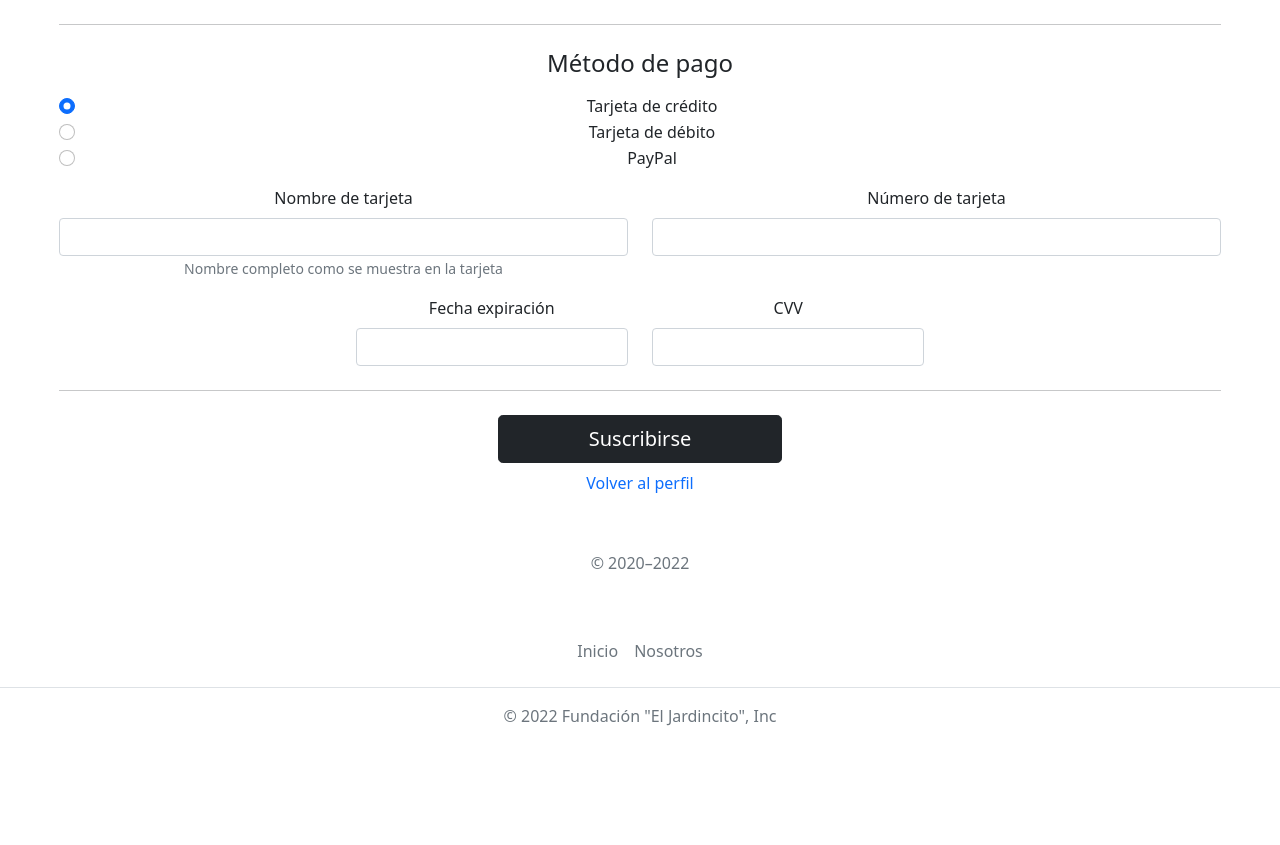
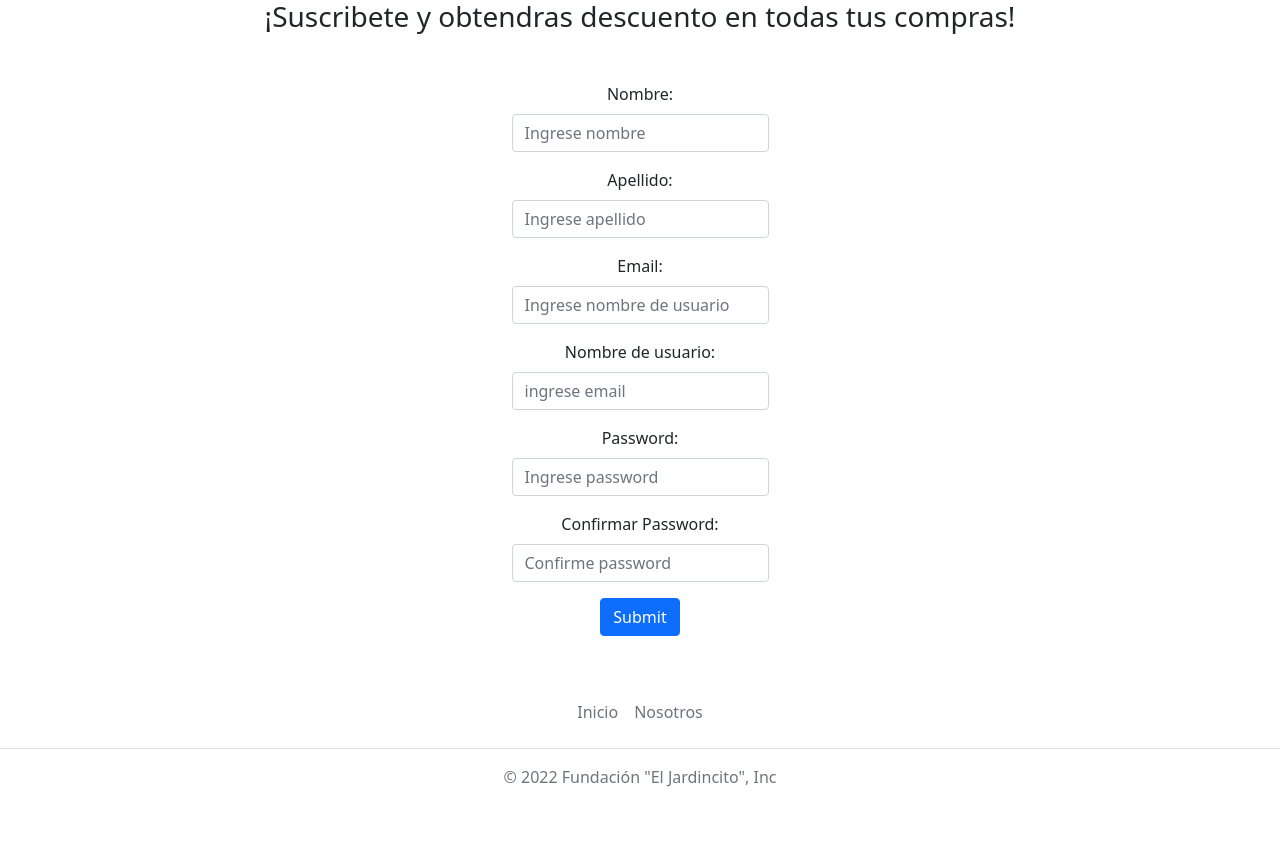
Before and after one commit to LegolasDarkforest/Djangoexamen, a Django app: page /suscripcion/ in a window 1280 px wide. Before the commit the page ends 726 px from the top, so only its background shows below. Run offline with Django 4.2, Linux system fonts and the light colour scheme; parts of the project's set-up code (start-up, migrations or seed data) failed here and were passed over.

Commit message:
Casi terminado

```diff
--- a/apiapp/urls.py
+++ b/apiapp/urls.py
@@ -22,6 +22,8 @@ from rest_framework import routers
 router = routers.DefaultRouter()
 router.register('productos', ProductoViewSet)
 router.register('tipoproductos', TipoProductoViewSet)
+router.register('Usuario', UserViewSet)
+router.register('Suscripcion', SuscripcionViewSet)
 urlpatterns = [
 
     path('api/', include(router.urls))
--- a/app/forms.py
+++ b/app/forms.py
@@ -27,3 +27,8 @@ class UsuarioForm(ModelForm):
     class Meta:
         model = Usuario
         fields = ['run','dv','nombre','apellido','edad','comuna','region','direccion','correo','telefono','contrasena', 'imagen']
+
+class UserForm(ModelForm):
+    class Meta:
+        model = User
+        fields = ['username','first_name','last_name','email','password']
--- a/app/templates/app/carrito.html
+++ b/app/templates/app/carrito.html
@@ -80,7 +80,7 @@
         {%endfor%}
       </div>
       <!--SISTEMA DE PAGO-->
-      <div class="col-sm-5">
+      <div class="container d-flex justify-content-center">
         <div class="card bg-light text-dark rounded-3">
           <div class="card-body">
             <div class="d-flex justify-content-between align-items-center mb-4">
@@ -136,7 +136,7 @@
             <p class="mb-2 text-danger" style="text-decoration: line-through;">Total antes: ${{total}}</p>
             <p class="mb-2 text-success">Descuento: ${{desc}}</p>
             <p class="mb-2">Total: ${{totalDesc}}</p>
-            <a class="btn btn-success btn-block" href="{% url 'pago' %}">Pagar</a>
+            <a class="btn btn-success btn-block" href="{% url 'pagar' %}">Pagar</a>
           </div>
         </div>
 
--- a/app/templates/app/pago/pagar.html
+++ b/app/templates/app/pago/pagar.html
@@ -28,11 +28,10 @@
           height="100">
         <h2>Forma de pago</h2>
       </div>
-      <div class="col-sm-4">
+      <div class="container d-flex justify-content-center">
         <div class="card mt-4 justify-content-center" style="width:400px">
           <div class="card-body">
-            <h5 class="card-title "> <button type="button" class="btn btn-warning btn-block font-weight-bold">Proceso de
-                Pago</button> </h5>
+
             <p class="card-text">Usuario: <input type="text" class="form-control" id="usr"></p>
             <p class="card-text">Contraseña: <input type="password" class="form-control" id="pwd"></p>
             <a href="{% url 'pago' %}" class="btn btn-success btn-sm btn-block">Confirmar</a>
--- a/app/templates/app/suscripcion/suscripcion.html
+++ b/app/templates/app/suscripcion/suscripcion.html
@@ -6,7 +6,7 @@
     <meta charset="UTF-8">
     <meta http-equiv="X-UA-Compatible" content="IE=edge">
     <meta name="viewport" content="width=device-width, initial-scale=1.0">
-    <title>Suscripcion con Donación</title>
+    <title>Suscripcion</title>
     <!--foto pequeña de flores ,de la parte superior -->
     <link rel="shortcut icon" href="{% static 'app/img/Veranera.jpeg' %}" type="image/x-icon">
     <!--foto pequeña de flores ,de la parte superior -->
@@ -18,87 +18,66 @@
 
 <body class="text-center">
 
-    <main class="form-signin d-flex justify-content-center">
-        <!--PARA QUE SE CENTRE EL TEXTO-->
+    <main class="main">
+        <div class="container d-flex justify-content-center">
+            <div class="row">
+                <h3 class="text-blanco2 pb-2">¡Suscribete y obtendras descuento en todas tus compras!</h3>
+                <div class="card-body container d-flex justify-content-center">
+                    <form action="/action_page.php">
+                        <div class="mb-3 mt-3 ">
+                            <label for="email" class="form-label">Nombre:</label>
+                            <input type="email" class="form-control" id="email" placeholder="Ingrese nombre"
+                                name="email">
+                        </div>
+                        <div class="mb-3 mt-3">
+                            <label for="email" class="form-label">Apellido:</label>
+                            <input type="email" class="form-control" id="email" placeholder="Ingrese apellido"
+                                name="email">
+                        </div>
+                        <div class="mb-3 mt-3">
+                            <label for="email" class="form-label">Email:</label>
+                            <input type="email" class="form-control" id="email" placeholder="Ingrese nombre de usuario"
+                                name="email">
+                        </div>
+                        <div class="mb-3 mt-3">
+                            <label for="email" class="form-label">Nombre de usuario:</label>
+                            <input type="email" class="form-control" id="email" placeholder="ingrese email"
+                                name="email">
+                        </div>
+                        <div class="mb-3">
+                            <label for="pwd" class="form-label">Password:</label>
+                            <input type="password" class="form-control" id="pwd" placeholder="Ingrese password"
+                                name="pswd">
+                        </div>
+                        <div class="mb-3">
+                            <label for="pwd" class="form-label">Confirmar Password:</label>
+                            <input type="password" class="form-control" id="pwd" placeholder="Confirme password"
+                                name="pswd">
+                            </input>
+                        </div>
+                        <div class="container d-flex justify-content-center">
+
+                            <button type="submit" class="btn btn-primary">Submit</button>
+                        </div>
 
 
 
-        <form>
 
-            <hr class="my-4">
+                    </form>
 
-            <h4 class="mb-3">Método de pago</h4>
 
-            <div class="my-3">
-                <div class="form-check">
-                    <input id="credit" name="paymentMethod" type="radio" class="form-check-input" checked required>
-                    <label class="form-check-label" for="credit">Tarjeta de crédito</label>
-                </div>
-                <div class="form-check">
-                    <input id="debit" name="paymentMethod" type="radio" class="form-check-input" required>
-                    <label class="form-check-label" for="debit">Tarjeta de débito</label>
-                </div>
-                <div class="form-check">
-                    <input id="paypal" name="paymentMethod" type="radio" class="form-check-input" required>
-                    <label class="form-check-label" for="paypal">PayPal</label>
-                </div>
-            </div>
 
-            <div class="row gy-3 d-flex justify-content-center">
-                <div class="col-md-6">
-                    <label for="cc-name" class="form-label">Nombre de tarjeta</label>
-                    <input type="text" class="form-control" id="cc-name" placeholder="" required>
-                    <small class="text-muted">Nombre completo como se muestra en la tarjeta</small>
-                    <div class="invalid-feedback">
-                        Se requiere el nombre de la tarjeta.
-                    </div>
-                </div>
 
-                <div class="col-md-6">
-                    <label for="cc-number" class="form-label">Número de tarjeta</label>
-                    <input type="text" class="form-control" id="cc-number" placeholder="" required>
-                    <div class="invalid-feedback">
-                        Se requiere un número de tarjeta.
-                    </div>
                 </div>
 
 
-                <div class="col-md-3 ">
-                    <label for="cc-expiration" class="form-label">Fecha expiración</label>
-                    <input type="text" class="form-control" id="cc-expiration" placeholder="" required>
-                    <div class="invalid-feedback">
-                        Se requiere una fecha de expiración.
-                    </div>
-                </div>
 
-                <div class="col-md-3">
-                    <label for="cc-cvv" class="form-label">CVV</label>
-                    <input type="text" class="form-control" id="cc-cvv" placeholder="" required>
-                    <div class="invalid-feedback">
-                        Se requiere CVV.
-                    </div>
-                </div>
             </div>
 
-            <hr class="my-4">
+        </div>
 
-            <div class="container-fluid">
-                <div class="row">
-                    <div class="sm-col-12">
-                        <a class="w-25 btn btn-lg btn-dark" href="../perfil" type="submit"> Suscribirse </a>
-                    </div>
-                </div>
-            </div>
-                        <!--CANCELAR-->
-            <ul class="nav d-flex justify-content-center">
-                <li class="nav-item">
-                    <a class="nav-link " href="../perfil">Volver al perfil</a>
-                </li>
-            </ul>
+        </div>
 
-
-            <p class="mt-5 mb-3 text-muted">&copy; 2020–2022</p>
-        </form>
     </main>
 
     <!--Parte final de la pagina el footer-->
--- a/app/urls.py
+++ b/app/urls.py
@@ -11,13 +11,13 @@ urlpatterns = [
     path('pagar/', pagar, name='pagar'),
     path('Pago/', pago, name='pago'),
     path('registro/', registro, name='registro'),
+    path('historial/', historial, name='historial'),
     path('seguimiento/', seguimiento, name='seguimiento'),
     path('carrito/', carrito, name='carrito'),
     path('quitar/<id>', quitar, name='quitar'),
     path('donacion/', donacion, name='donacion'),
     path('perfil/', perfil, name='perfil'),
-    path('suscripcion/', suscribirse, name='suscripcion'),
-    path('historial/', historial, name='historial'),
+    path('suscripcion/', suscripcion, name='suscripcion'),
     path('ventas/', ventas, name='ventas'),
     path('agregarpr/', agregarpr,name= "agregarpr"),
     path('modificarpr/<codigo>', modificarpr ,name= "modificarpr"),
--- a/app/views.py
+++ b/app/views.py
@@ -104,12 +104,11 @@ def carrito(request):
 
 def pago(request):
   carrito = ItemsCarro.objects.all()
-  historial2 = Historial.objects.all()
-  seguimiento = Seguimiento.objects.all()
+
   total = 0
   totalDesc= 0
   desc = 0
-  norden = 1
+
 
   for aux in carrito:
 
@@ -123,26 +122,19 @@ def pago(request):
 
 
     carrito : 'carrito',
-    historial2 : 'historial',
-    seguimiento : 'seguimiento'
+
   }
 
-  for aux2 in historial2:
-    norden += 1
+
 
   if totalDesc > 0:
 
-
-    historial = Historial()
-    historial.orden = norden
-    historial.usuario = request.user.get_username()
-    historial.total = totalDesc
-    historial.codigo_seg = seguimiento.get(Q(codigo_seg=1))
-    historial.save()
     carrito.delete()
     return render (request, 'app/pago/pago.html', datos)
 
   return redirect(to="carrito")
+
+
 
 def quitar(request, id):
 
@@ -169,6 +161,7 @@ def tienda(request):
   response = requests.get('http://127.0.0.1:8000/api/productos/').json()
   response2 = requests.get('https://digimon-api.vercel.app/api/digimon').json()
   response3 = requests.get('https://rickandmortyapi.com/api/character/1, 2, 3, 4, 5, 6, 7, 8, 9, 10, 11, 12, 13, 14, 15, 16, 17, 18, 19, 20, 21, 22, 23, 24, 25, 26, 27, 28, 29, 30, 31, 32, 33, 34, 35, 36, 37, 38, 39, 40, 41, 42, 43, 44, 45, 46, 47, 48, 49, 50, 51, 52, 53, 54, 55, 56, 57, 58, 59, 60, 61, 62, 63, 64, 65, 66, 67, 68, 69, 70, 71, 72, 73, 74, 75, 76, 77, 78, 79, 80, 81, 82, 83, 84, 85, 86, 87, 88, 89, 90, 91, 92, 93, 94, 95, 96, 97, 98, 99, 100, 101, 102, 103, 104, 105, 106, 107, 108, 109, 110, 111, 112, 113, 114, 115, 116, 117, 118, 119, 120, 121, 122, 123, 124, 125, 126, 127, 128, 129, 130, 131, 132, 133, 134, 135, 136, 137, 138, 139, 140, 141, 142, 143, 144, 145, 146, 147, 148, 149, 150, 151, 152, 153, 154, 155, 156, 157, 158, 159, 160, 161, 162, 163, 164, 165, 166, 167, 168, 169, 170, 171, 172, 173, 174, 175, 176, 177, 178, 179, 180, 181, 182, 183').json()
+  response4 = requests.get('https://elephant-api.herokuapp.com/elephants').json()
 
   productosAll = Producto.objects.all()
 
@@ -177,7 +170,9 @@ def tienda(request):
     'listaProductos' : productosAll,
     'listaJson' : response,
     'listaDigimon': response2,
-    'listaRrmorty' : response3
+    'listaRrmorty' : response3,
+    'listaDeck' : response4
+
 
   }
 
@@ -196,13 +191,22 @@ def tienda(request):
 def nosotros(request):
     return render(request,'app/nosotros/nosotros.html')
 
-def pago(request):
-    return render(request,'app/pago/pago.html')
+
 
 def donacion(request):
     return render(request,'app/donacion/suspago.html')
 
-
+def suscripcion(request):
+    usuario = Suscripcion.objects.all()
+    datos = {
+        'usuario' : usuario
+    }
+    if request.method == 'POST':
+        usuarios = Suscripcion()
+        usuarios.nombre = request.POST.get('username')
+        usuarios.estado = request.POST.get('boolean')
+        usuarios.save()
+    return render (request, 'app/suscripcion/suscripcion.html', datos)
 
 
 def registro(request):
@@ -221,21 +225,25 @@ def registro(request):
 
     return render(request, 'registration/register.html', datos)
 
-@login_required
-def seguimiento(request):
-    return render(request,'app/seguimiento/seguimiento.html')
+
 
 @login_required
 def perfil(request):
     return render(request,'app/perfil/perfil.html')
 
-def suscribirse(request):
-    return render(request, 'app/suscripcion/suscripcion.html')
 
-@login_required
-def historial(request):
-    return render(request,'app/historial/historial.html')
 
 @login_required
 def ventas(request):
     return render(request, 'app/ventas/ventas.html')
+
+@login_required
+def historial(request):
+
+    return render(request, 'app/historial.html')
+
+@login_required
+def seguimiento(request):
+
+
+    return render(request, 'app/seguimiento.html')
```
Also changed, not shown: apiapp/serializers.py (+11 -1 lines), apiapp/views.py (+8 -1 lines), app/admin.py (+13 -1 lines), app/templates/app/pago/pago.html (+17 -15 lines), app/templates/app/perfil/perfil.html (+6 -2 lines), app/templates/app/tienda/Tiendaprincipal.html (+20 -2 lines), app/static/app/img/compralista.png (added), app/static/app/img/elefante.jpg (added), app/templates/app/historial.html (renamed from app/templates/app/historial/historial.html), app/templates/app/seguimiento.html (renamed from app/templates/app/seguimiento/seguimiento.html), media/productos/alejandria_3r5r3UC.png (added), 2 other files.
